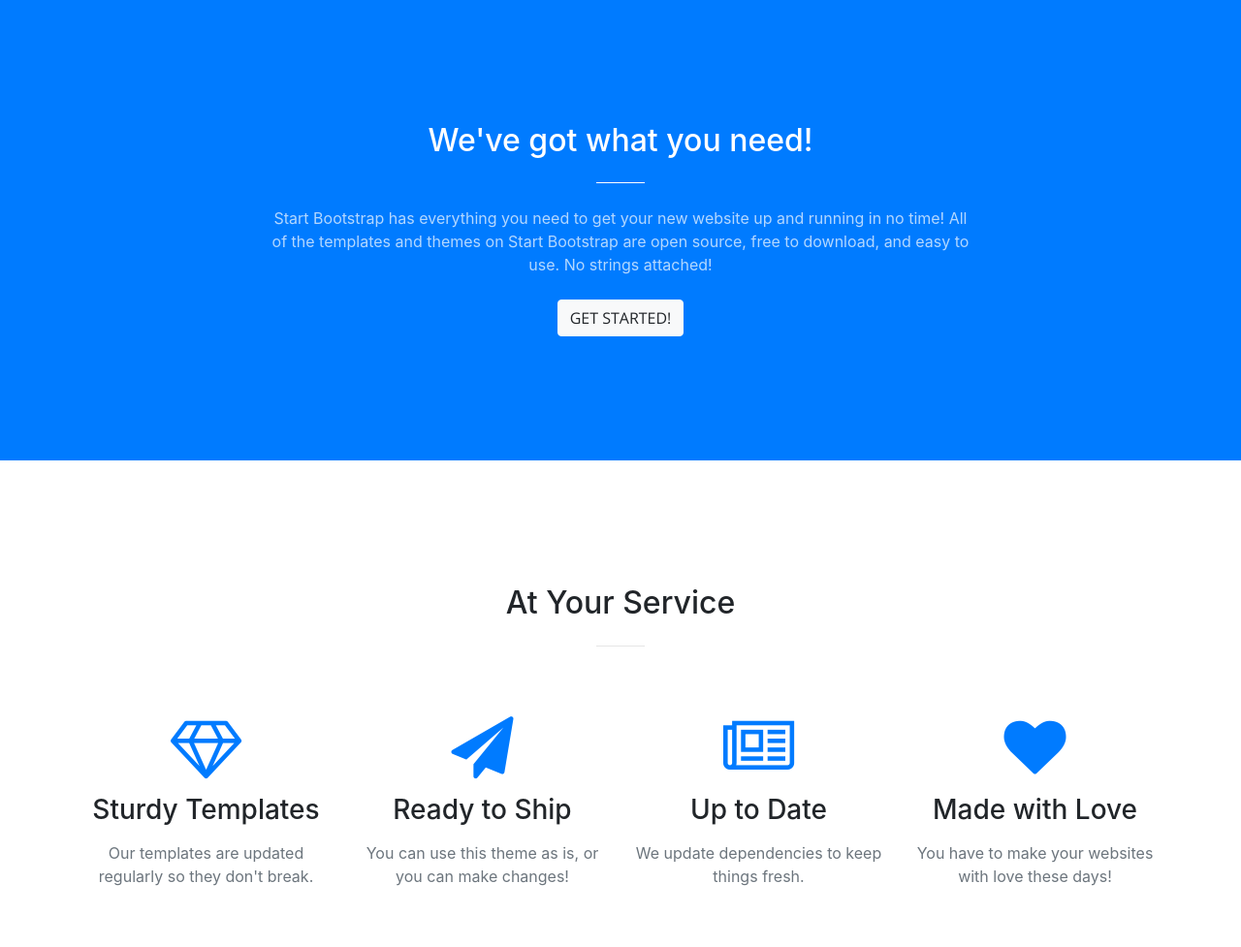
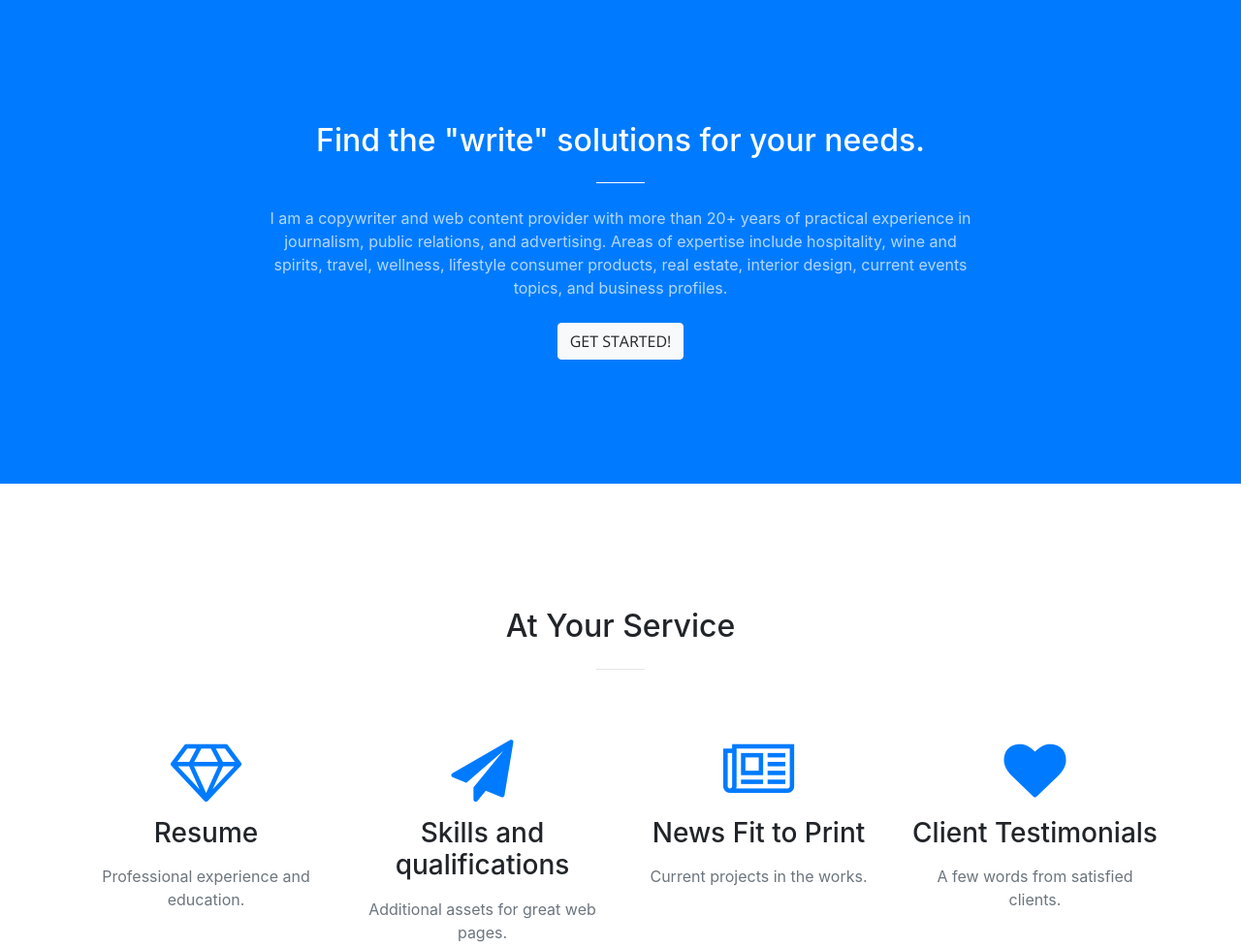
Before and after one commit to Elyse4Writing/EGlickmanPortfolio, a website with bundled scripts: page index.html in a window 1280 px wide. Shown: the part 802-1779 px from the top of the page at 97% size. Built offline with nearby package versions, Linux system fonts and the light colour scheme.

Commit message:
January23updates

```diff
--- a/index.html
+++ b/index.html
@@ -75,9 +75,9 @@
       <div class="container">
         <div class="row">
           <div class="col-lg-8 mx-auto text-center">
-            <h2 class="section-heading text-white">We've got what you need!</h2>
+            <h2 class="section-heading text-white">Find the "write" solutions for your needs.</h2>
             <hr class="light my-4">
-            <p class="text-faded mb-4">Start Bootstrap has everything you need to get your new website up and running in no time! All of the templates and themes on Start Bootstrap are open source, free to download, and easy to use. No strings attached!</p>
+            <p class="text-faded mb-4">I am a copywriter and web content provider with more than 20+ years of practical experience in journalism, public relations, and advertising. Areas of expertise include hospitality, wine and spirits, travel, wellness, lifestyle consumer products, real estate, interior design, current events topics, and business profiles.</p>
             <a class="btn btn-light btn-xl js-scroll-trigger" href="#services">Get Started!</a>
           </div>
         </div>
@@ -98,29 +98,29 @@
           <div class="col-lg-3 col-md-6 text-center">
             <div class="service-box mt-5 mx-auto">
               <i class="fa fa-4x fa-diamond text-primary mb-3 sr-icons"></i>
-              <h3 class="mb-3">Sturdy Templates</h3>
-              <p class="text-muted mb-0">Our templates are updated regularly so they don't break.</p>
+              <h3 class="mb-3">Resume</h3>
+              <p class="text-muted mb-0">Professional experience and education.</p>
             </div>
           </div>
           <div class="col-lg-3 col-md-6 text-center">
             <div class="service-box mt-5 mx-auto">
               <i class="fa fa-4x fa-paper-plane text-primary mb-3 sr-icons"></i>
-              <h3 class="mb-3">Ready to Ship</h3>
-              <p class="text-muted mb-0">You can use this theme as is, or you can make changes!</p>
+              <h3 class="mb-3">Skills and qualifications</h3>
+              <p class="text-muted mb-0">Additional assets for great web pages.</p>
             </div>
           </div>
           <div class="col-lg-3 col-md-6 text-center">
             <div class="service-box mt-5 mx-auto">
               <i class="fa fa-4x fa-newspaper-o text-primary mb-3 sr-icons"></i>
-              <h3 class="mb-3">Up to Date</h3>
-              <p class="text-muted mb-0">We update dependencies to keep things fresh.</p>
+              <h3 class="mb-3">News Fit to Print</h3>
+              <p class="text-muted mb-0">Current projects in the works.</p>
             </div>
           </div>
           <div class="col-lg-3 col-md-6 text-center">
             <div class="service-box mt-5 mx-auto">
               <i class="fa fa-4x fa-heart text-primary mb-3 sr-icons"></i>
-              <h3 class="mb-3">Made with Love</h3>
-              <p class="text-muted mb-0">You have to make your websites with love these days!</p>
+              <h3 class="mb-3">Client Testimonials</h3>
+              <p class="text-muted mb-0">A few words from satisfied clients.</p>
             </div>
           </div>
         </div>
@@ -139,7 +139,7 @@
                     Category
                   </div>
                   <div class="project-name">
-                    Project Name
+                    Press Kits & Media Materials
                   </div>
                 </div>
               </div>
@@ -154,7 +154,7 @@
                     Category
                   </div>
                   <div class="project-name">
-                    Project Name
+                     Travel Age West
                   </div>
                 </div>
               </div>
@@ -226,7 +226,7 @@
 
     <section class="bg-dark text-white">
       <div class="container text-center">
-        <h2 class="mb-4">Free Download at Start Bootstrap!</h2>
+        <h2 class="mb-4">I have a way with words...let me put it to work for you!</h2>
         <a class="btn btn-light btn-xl sr-button" href="http://startbootstrap.com/template-overviews/creative/">Download Now!</a>
       </div>
     </section>
@@ -237,18 +237,18 @@
           <div class="col-lg-8 mx-auto text-center">
             <h2 class="section-heading">Let's Get In Touch!</h2>
             <hr class="my-4">
-            <p class="mb-5">Ready to start your next project with us? That's great! Give us a call or send us an email and we will get back to you as soon as possible!</p>
+            <p class="mb-5">Ready to get started? Call or send me an email and I will get in as soon as possible!</p>
           </div>
         </div>
         <div class="row">
           <div class="col-lg-4 ml-auto text-center">
             <i class="fa fa-phone fa-3x mb-3 sr-contact"></i>
-            <p>123-456-6789</p>
+            <p>1-310-497-7157</p>
           </div>
           <div class="col-lg-4 mr-auto text-center">
             <i class="fa fa-envelope-o fa-3x mb-3 sr-contact"></i>
             <p>
-              <a href="mailto:your-email@your-domain.com">feedback@startbootstrap.com</a>
+              <a href="mailto:ejglickmanmedia@gmail.com">ejglickmanmedia@gmail.com</a>
             </p>
           </div>
         </div>
```
